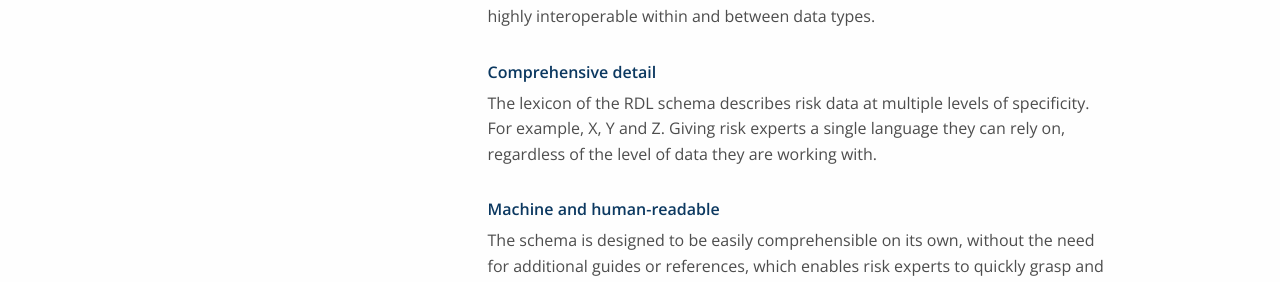
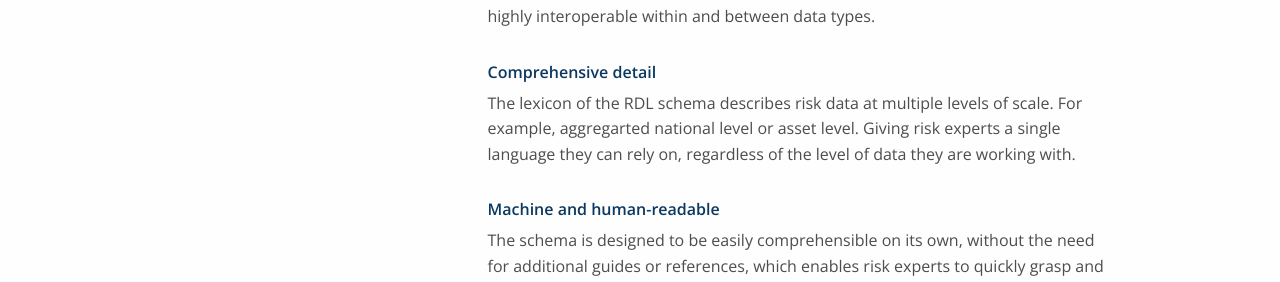
Before and after one commit to GFDRR/risk-data-library.github.io, a Jekyll site: the page built from schemas.html, in a window 1280 px wide. Shown: the part 543-825 px from the top of the page. Built offline with Jekyll 4.4.1, drawn with Linux system fonts in a browser that asks for light colours; nearby versions of some CDN libraries.

Commit message:
Update schemas.html

```diff
--- a/schemas.html
+++ b/schemas.html
@@ -23,7 +23,7 @@ description: The library schema is designed specifically for describing risk dat
         Comprehensive detail
       </p>
       <p>
-        The lexicon of the RDL schema describes risk data at multiple levels of specificity. For example, X, Y and Z. Giving risk experts a single language they can rely on, regardless of the level of data they are working with.
+        The lexicon of the RDL schema describes risk data at multiple levels of scale. For example, aggregarted national level or asset level. Giving risk experts a single language they can rely on, regardless of the level of data they are working with.
       </p>
 
       <p class="title-color">
```
